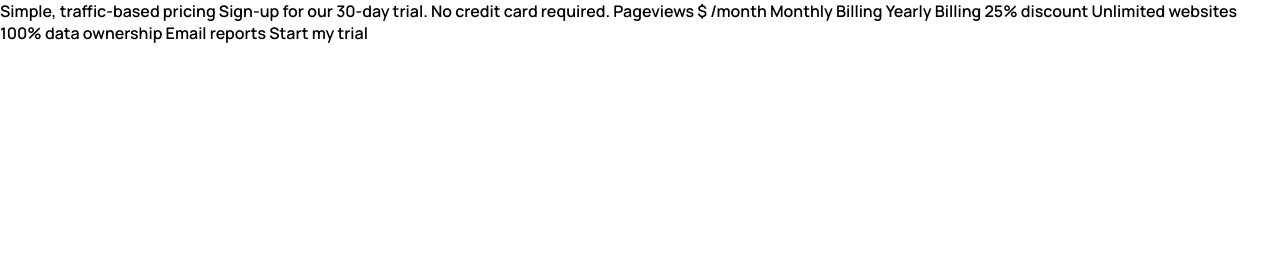
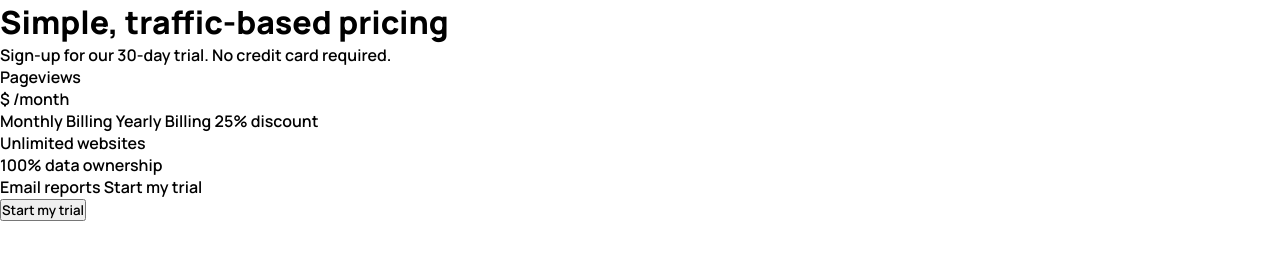
Before and after one commit to t-devl/interactive-pricing-component, a plain HTML site: page index.html in a window 1280 px wide. Drawn offline with Linux system fonts and the light colour scheme.

Commit message:
Add basic HTML structure

```diff
--- a/index.html
+++ b/index.html
@@ -14,8 +14,26 @@
     <link rel="stylesheet" href="style.css" type="text/css" />
   </head>
   <body>
-    Simple, traffic-based pricing Sign-up for our 30-day trial. No credit card
-    required. Pageviews $ /month Monthly Billing Yearly Billing 25% discount
-    Unlimited websites 100% data ownership Email reports Start my trial
+    <div>
+      <div>
+        <h1>Simple, traffic-based pricing</h1>
+        <p>Sign-up for our 30-day trial. No credit card required.</p>
+      </div>
+      <div>
+        <div>
+          <div>Pageviews</div>
+          <div>$ /month</div>
+          <div>Monthly Billing Yearly Billing 25% discount</div>
+        </div>
+        <div>
+          <ul>
+            <li>Unlimited websites</li>
+            <li>100% data ownership</li>
+            <li>Email reports Start my trial</li>
+          </ul>
+          <button>Start my trial</button>
+        </div>
+      </div>
+    </div>
   </body>
 </html>
```
